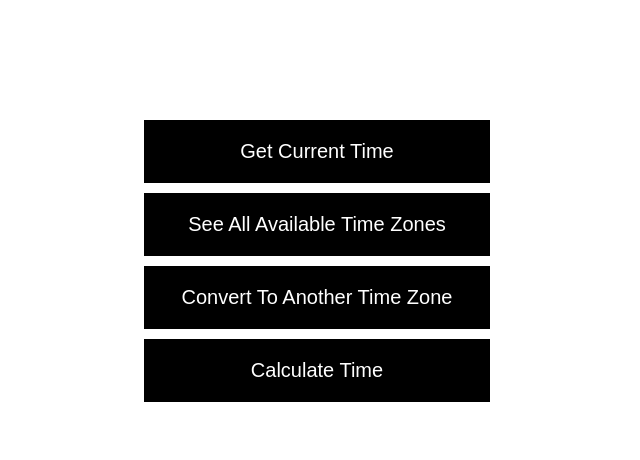
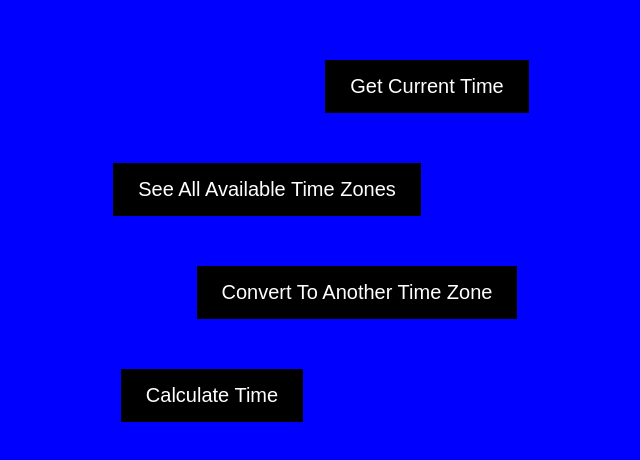
Before and after one commit to Moluno-xiii/Timezone-ts, a React (Vite) app: page / in a window 768 px wide. Shown: the part 134-594 px from the top of the page, without its empty margins (67-707 px from the left). Built offline with nearby package versions, Linux system fonts and the light colour scheme.

Commit message:
added flex to homepage

```diff
--- a/package.json
+++ b/package.json
@@ -23,6 +23,7 @@
     "eslint": "^8.45.0",
     "eslint-plugin-react-hooks": "^4.6.0",
     "eslint-plugin-react-refresh": "^0.4.3",
+    "tailwindcss": "^3.3.5",
     "typescript": "^5.0.2",
     "vite": "^4.4.5"
   }
--- a/src/App.css
+++ b/src/App.css
@@ -4,17 +4,15 @@ font-size: 62.5%;
   font-family: arial;
   margin: 0;
   padding: 0;
-
 }
 
-*{
+* {
   box-sizing: border-box;
   margin: 0;
   padding: 0;
-
 }
 
-h1{
+h1 {
   color: purple;
   font-size: 4rem;
   text-transform: capitalize;
@@ -26,11 +24,9 @@ body {
   overflow: hidden;
   margin: 0;
   padding: 0;
-
 }
 
-
-ul li{
+ul li {
   list-style: none;
 }
 
@@ -39,7 +35,7 @@ a {
   color: blue;
 }
 
-.not-found{
+.not-found {
   /* width: 30vw; */
 
   /* transform: translate(-10% ,-45%); */
@@ -62,10 +58,10 @@ a {
   font-size: 3rem;
 }
 
-.not-found p{
+.not-found p {
   text-align: center;
 }
-
+/*
  .homepage li {
   padding: 2rem;
   background-color: black;
@@ -74,9 +70,9 @@ text-align: center;
   margin-bottom: 1rem;
   margin-left: 0;
   margin-right: 0;
-}
+}  */
 
-.homepage {
+/* .homepage {
   display: flex;
   flex-direction: column;
   justify-content: center;
@@ -85,24 +81,95 @@ text-align: center;
   width: 100vw;
   text-align: center;
 
+} */
+
+.homepage {
+  display: flex;
+  flex-direction: column;
+  width: 100%;
+  position: absolute;
+  height: 100%;
+  background-color: blue;
+  justify-content: center;
+  align-items: center;
+}
+
+.items:nth-of-type(2){
+  margin-bottom: 2rem;
+}
+.items:nth-of-type(3){
+  margin-bottom: 2rem;
+}
+.items:nth-of-type(1){
+  margin-bottom: 2rem;
+}
+
+@media only screen and (max-width: 60rem){
+.items:nth-of-type(2){
+  transform: translateX(-2rem);
+}
+
+.items:nth-of-type(3){
+  /* align-self: flex-end; */
+  transform: translateX(1rem);
+
+}
+.items:nth-of-type(4){
+  /* align-self: start; */
+  transform: translateX(-7.5rem);
+
+}
+.items:nth-of-type(1){
+  /* margin-bottom: 2rem; */
+  transform: translateX(7rem);
+}
+}
+
+@media only screen and (min-width: 601px) and (max-width: 768px) {
+.items:nth-of-type(1){
+  margin-bottom: 5rem;
+  transform: translateX(11rem);
 }
 
 
+.items:nth-of-type(2){
+  margin-bottom: 5rem;
+  transform: translateX(-5rem);
+}
 
+.items:nth-of-type(3){
+  margin-bottom: 5rem;
+
+  transform: translateX(4rem);
+
+}
+.items:nth-of-type(4){
+  margin-bottom: 5rem;
+
+  transform: translateX(-10.5rem);
+
+}
+
+}
+
+.items{
+  background-color: black;
+  padding: 1.5rem;
+  min-width: fit-content;
+  max-width: fit-content;
+}
 
 .homepage a {
   color: white;
 }
 
-
-.current-time{
+.current-time {
   display: flex;
   flex-direction: column;
   align-items: center;
-
 }
 
-.loading-spinner{
+.loading-spinner {
   /* width: 4rem;
   height: 4rem;
   border-radius: 40%;
@@ -122,16 +189,16 @@ text-align: center;
   }
 } */
 
-.btn-fetch{
+.btn-fetch {
   padding: 1rem;
   background-color: bisque;
   border-radius: 10%;
 }
 
-.flex{
+.flex {
   text-align: center;
 }
 
-.ip-list li{
+.ip-list li {
   padding-top: 1rem;
 }
--- a/src/components/Homepage.tsx
+++ b/src/components/Homepage.tsx
@@ -4,16 +4,16 @@ import { NavLink } from "react-router-dom";
 const Homepage: React.FC = () => {
   return (
     <ul className="homepage">
-      <li>
+      <li className="items">
         <NavLink to="current time"> Get Current Time </NavLink>
       </li>
-      <li>
+      <li className="items">
         <NavLink to="Available zones"> See All Available time zones </NavLink>
       </li>
-      <li>
+      <li className="items">
         <NavLink to="conversion">convert to another time zone</NavLink>
       </li>
-      <li>
+      <li className="items">
         <NavLink to="calculate">calculate time</NavLink>
       </li>
     </ul>
```
Also changed, not shown: 1 other file (tests, documents, lock files or other folders). Lines whose indentation alone changed are shown as unchanged.
